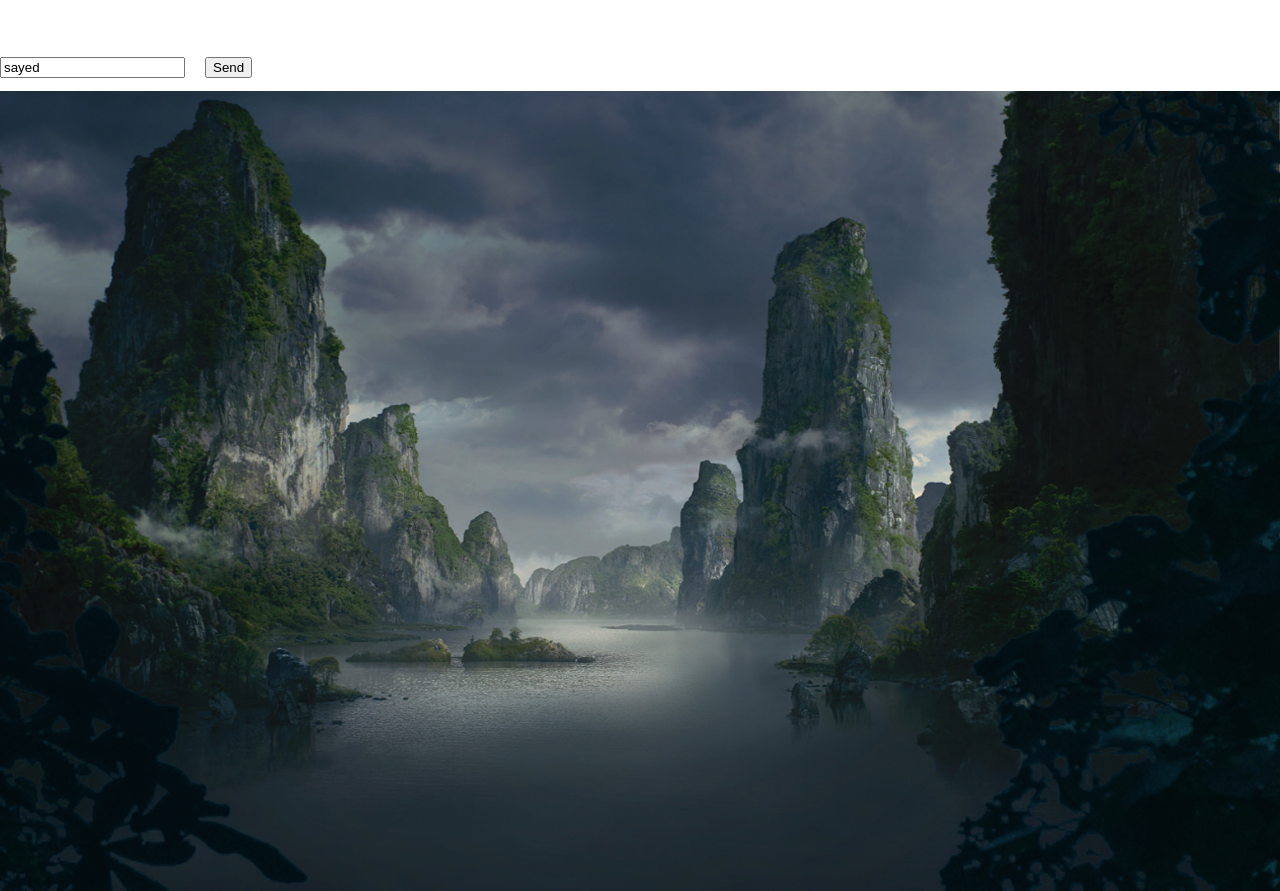
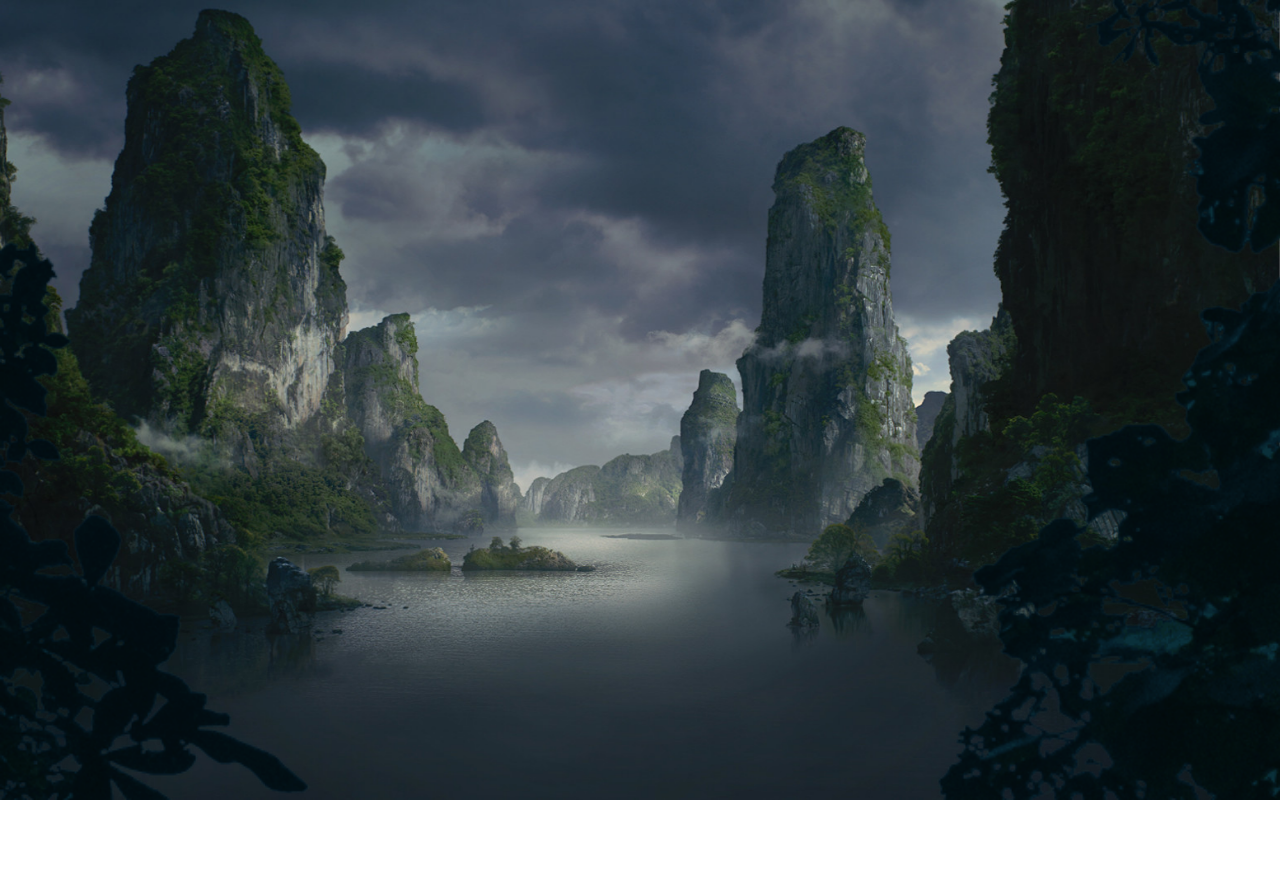
Before and after one commit to s4yedgamal/s4yed, a plain HTML site: page index.html in a window 1280 px wide. After the commit the page ends 800 px from the top, so only its background shows below. Drawn offline with Linux system fonts and the light colour scheme.

Commit message:
Update index.html

```diff
--- a/index.html
+++ b/index.html
@@ -9,10 +9,6 @@
 </head>
 
 <body>
-    <form method="PATCH" action="https://rest.api.eu-central-1.production.jet-external.com:443/applications/international/consumer/me">
-		<input type="text" name="Name" value="sayed">
-		<input type="submit" value="Send">
-	</form>
     <div class="banner">
         <div class="title">
             <?xml version="1.0" ?>
```
